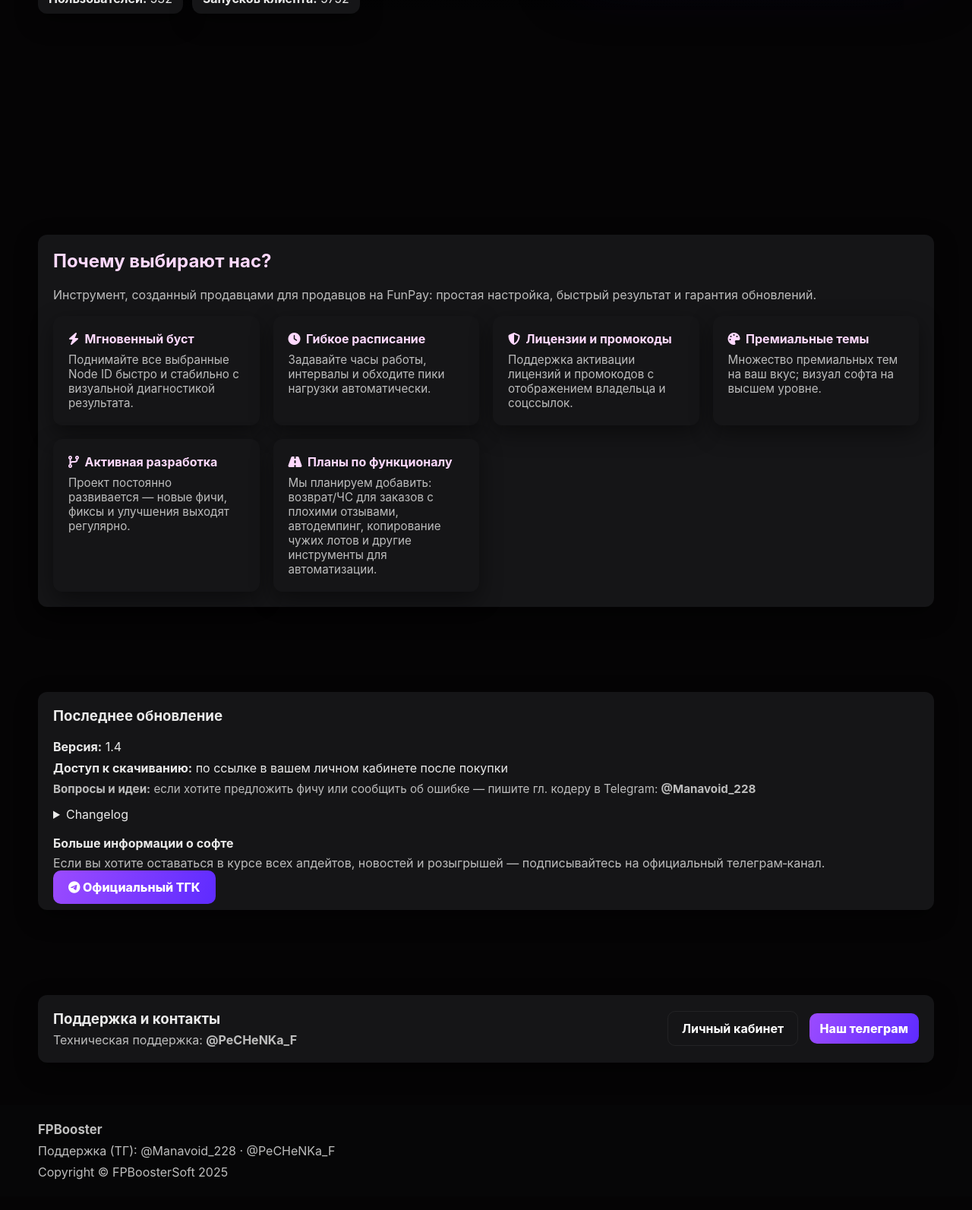
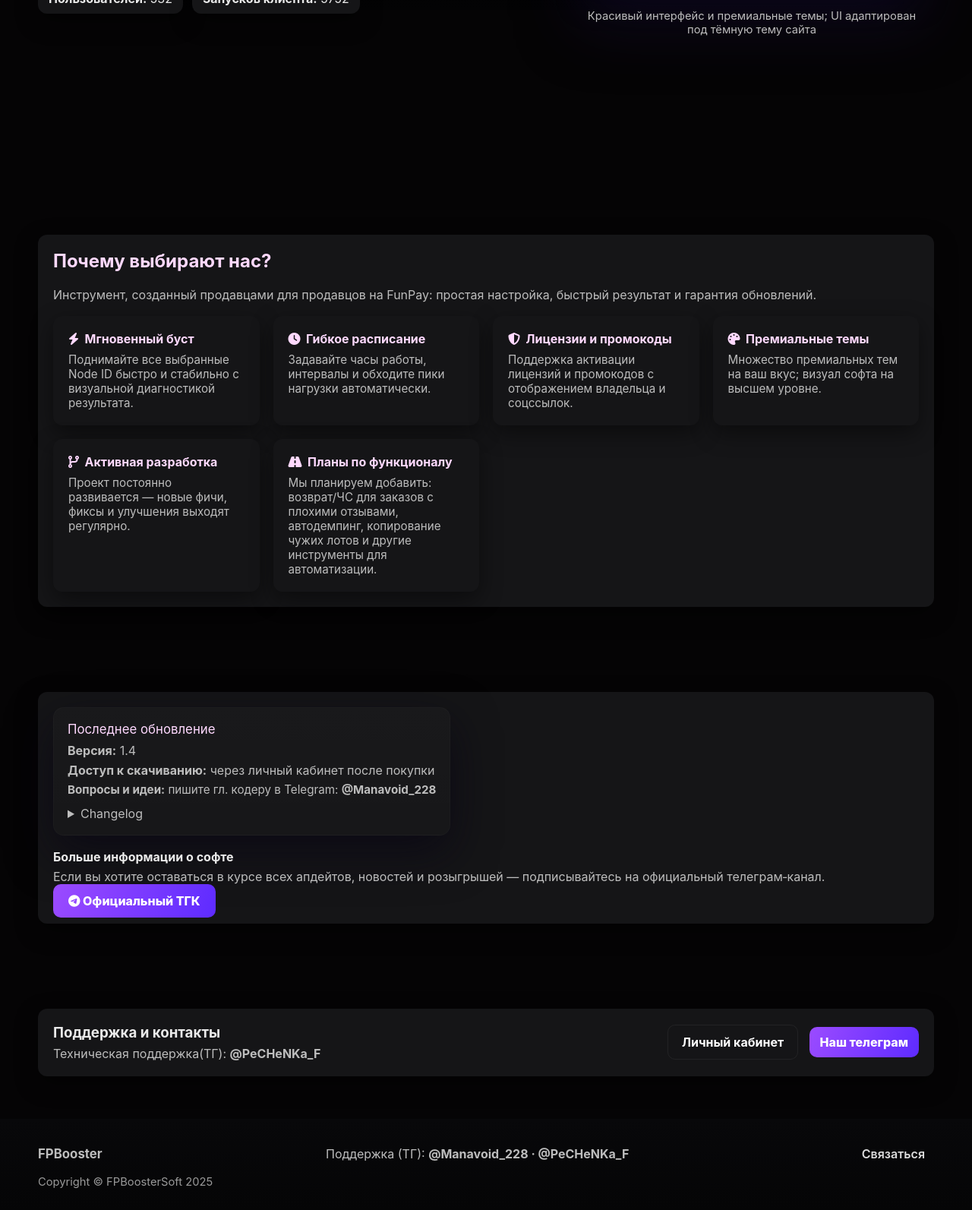
Before and after one commit to Nnbebra/fpbooster-server, a FastAPI app: page / in a window 1280 px wide. Shown: the part 587-2180 px from the top of the page at 76% size. Before the commit the page ends 2140 px from the top, so only its background shows below. Run offline with FastAPI, Linux system fonts and the light colour scheme; parts of the project's set-up code (start-up, migrations or seed data) failed here and were passed over.

Commit message:
Update index.html

```diff
--- a/templates/index.html
+++ b/templates/index.html
@@ -21,46 +21,20 @@
     a{color:inherit;text-decoration:none}
     .container{max-width:1180px;margin:0 auto;padding:0 18px}
 
-    /* Navbar */
+    /* Navbar layout: left group (brand+version) and right group (links) */
     .navbar{position:fixed;top:0;left:0;right:0;height:72px;display:flex;align-items:center;background:linear-gradient(180deg, rgba(5,5,6,0.75), rgba(5,5,6,0.6));backdrop-filter: blur(6px);z-index:120;padding:0 18px;box-shadow:0 6px 22px rgba(0,0,0,0.55);}
-    .brand{font-weight:800;font-size:1.125rem;display:flex;align-items:center;gap:10px;color:#fff}
+    .header-inner{display:flex;align-items:center;gap:16px;width:100%;justify-content:space-between}
+    .left-group{display:flex;align-items:center;gap:10px}
+    .right-group{display:flex;align-items:center;gap:12px}
+    .brand{font-weight:800;font-size:1.125rem;color:#fff;display:flex;align-items:center;gap:8px}
     .brand .ver{background:var(--glass);color:var(--accent1);padding:4px 8px;border-radius:8px;font-weight:700;font-size:0.85rem}
-    .nav{margin-left:auto;display:flex;gap:12px;align-items:center}
     .nav-link{color:#dcdcdc;padding:8px 12px;border-radius:8px;font-weight:600;display:inline-flex;align-items:center;gap:8px}
     .btn-cta{background:var(--gradient);color:#fff;padding:10px 14px;border-radius:10px;font-weight:800;border:none;display:inline-flex;align-items:center;gap:8px}
 
     /* Hero with limited background image and fade */
-    .hero{
-      min-height:86vh; display:flex; align-items:center; padding-top:96px; position:relative;
-      background: linear-gradient(180deg, rgba(6,6,8,0.0), rgba(6,6,8,0.0));
-      overflow:hidden;
-    }
-    /* Background image container limited to hero height + small margin */
-    .hero-bg {
-      position: absolute;
-      top: 0;
-      left: 50%;
-      transform: translateX(-50%);
-      width: 1100px;           /* controls how far image stretches horizontally */
-      max-width: 120%;
-      height: 560px;          /* stops background after hero area */
-      background-image: url('/templates/Bakground.png');
-      background-position: center top;
-      background-repeat: no-repeat;
-      background-size: cover;
-      opacity: 0.92;
-      filter: saturate(1.05) contrast(1.02);
-      z-index: 0;
-      pointer-events: none;
-    }
-    /* fade to black below the bg image */
-    .hero-bg::after{
-      content:"";
-      position:absolute;
-      left:0; right:0; bottom:-40px;
-      height:220px;
-      background: linear-gradient(180deg, rgba(5,5,6,0.0), rgba(5,5,6,1));
-    }
+    .hero{min-height:86vh; display:flex; align-items:center; padding-top:96px; position:relative; overflow:hidden;}
+    .hero-bg { position:absolute; top:0; left:50%; transform:translateX(-50%); width:1100px; max-width:120%; height:560px; background-image:url('/static/Bakground.png'); background-position:center top; background-repeat:no-repeat; background-size:cover; opacity:0.92; filter:saturate(1.05) contrast(1.02); z-index:0; pointer-events:none; }
+    .hero-bg::after{ content:""; position:absolute; left:0; right:0; bottom:-40px; height:220px; background:linear-gradient(180deg, rgba(5,5,6,0.0), rgba(5,5,6,1)); }
 
     .hero-grid{position:relative; z-index:2; display:grid; grid-template-columns: 1fr 480px; gap:28px; align-items:center; width:100%}
     .hero-left h1{font-size:44px;margin:0 0 14px;color:#fff;line-height:1.05}
@@ -70,17 +44,9 @@
     .btn-outline{background:transparent;color:#fff;padding:12px 18px;border-radius:10px;border:1px solid rgba(255,255,255,0.06);font-weight:700}
 
     /* UI image card — styled to look premium */
-    .visual-card{background:transparent;border-radius:14px;padding:14px;display:flex;flex-direction:column;align-items:center; justify-content:center}
-    .visual-frame{
-      width:100%;
-      border-radius:16px;
-      overflow:hidden;
-      background:linear-gradient(180deg, rgba(255,255,255,0.02), rgba(255,255,255,0.01));
-      box-shadow: 0 30px 80px rgba(17,10,40,0.7), 0 8px 28px rgba(0,0,0,0.6);
-      border: 1px solid rgba(255,255,255,0.02);
-    }
-    .visual-frame img{display:block;width:100%;height:auto;object-fit:cover;transform:translateZ(0);}
-
+    .visual-card{background:transparent;border-radius:14px;padding:14px;display:flex;flex-direction:column;align-items:center;justify-content:center}
+    .visual-frame{width:100%;border-radius:16px;overflow:hidden;background:linear-gradient(180deg, rgba(255,255,255,0.02), rgba(255,255,255,0.01));box-shadow:0 30px 80px rgba(17,10,40,0.7), 0 8px 28px rgba(0,0,0,0.6);border:1px solid rgba(255,255,255,0.02)}
+    .visual-frame img{display:block;width:100%;height:auto;object-fit:cover;transform:translateZ(0)}
     .visual-caption{margin-top:12px;color:var(--muted);font-size:0.92rem;text-align:center}
 
     /* Section & cards */
@@ -90,13 +56,16 @@
     .benefit h5{margin:0 0 8px;color:#ffd9ff;font-size:1rem}
     .benefit p{margin:0;color:var(--muted);font-size:0.95rem}
 
-    /* Update & info */
-    .update-row{display:flex;gap:14px;align-items:flex-start;flex-wrap:wrap}
-    .update-box{min-width:260px;flex:1}
+    /* Update card */
+    .update-card{background: linear-gradient(180deg, rgba(255,255,255,0.02), rgba(255,255,255,0.01)); border-radius:14px; padding:18px; box-shadow: 0 22px 60px rgba(9,6,20,0.7); border: 1px solid rgba(255,255,255,0.02)}
+    .update-title{font-size:1.05rem;color:#ffd9ff;margin-bottom:8px}
+    .update-meta{display:flex;flex-direction:column;gap:6px;color:var(--muted)}
 
     /* Footer */
-    footer{background:#060607;color:#bfbfbf;padding:22px 0}
-    .footer-row{display:flex;flex-direction:column;gap:8px;align-items:flex-start;max-width:1180px;margin:0 auto;padding:0 18px}
+    .footer{background: linear-gradient(180deg, rgba(8,8,10,1), rgba(5,5,6,1)); padding:28px 0; color:var(--muted)}
+    .footer-inner{max-width:1180px;margin:0 auto;padding:0 18px;display:flex;flex-direction:column;gap:10px}
+    .footer-top{display:flex;align-items:center;justify-content:space-between;gap:12px;flex-wrap:wrap}
+    .footer-bottom{font-size:0.92rem;color:#9a9a9a}
 
     /* Responsive */
     @media (max-width: 980px){
@@ -111,17 +80,19 @@
 </head>
 <body>
   <header class="navbar" role="banner" aria-label="Главная навигация">
-    <div class="container" style="display:flex;align-items:center;gap:16px;">
-      <a class="brand" href="/" aria-label="FPBooster — главная">
-        <span>FPBooster</span>
-        <span id="version-badge" class="ver">v1.4</span>
-      </a>
+    <div class="container header-inner">
+      <div class="left-group">
+        <a class="brand" href="/" aria-label="FPBooster — главная">
+          <span>FPBooster</span>
+          <span id="version-badge" class="ver">v1.4</span>
+        </a>
+      </div>
 
-      <nav class="nav" role="navigation" aria-label="Основные разделы">
+      <div class="right-group">
         <a class="nav-link" href="/support" target="_blank" rel="noopener"><i class="fa-solid fa-headset"></i> Поддержка</a>
         <a class="nav-link" href="/buy"><i class="fa-solid fa-bag-shopping"></i> Купить</a>
         <a class="btn-cta" href="/cabinet"><i class="fa-solid fa-user"></i> Личный кабинет</a>
-      </nav>
+      </div>
     </div>
   </header>
 
@@ -152,8 +123,7 @@
 
           <div class="visual-card" aria-hidden="false">
             <div class="visual-frame" role="img" aria-label="Интерфейс FPBooster">
-              <img src="/templates/Ui.png" alt="UI FPBooster" loading="lazy"
-                   onerror="this.onerror=null;this.src='/static/hero_fallback.gif'">
+              <img src="/static/Ui.png" alt="UI FPBooster" loading="lazy" onerror="this.onerror=null;this.src='/static/hero_fallback.gif'">
             </div>
             <div class="visual-caption">Красивый интерфейс и премиальные темы; UI адаптирован под тёмную тему сайта</div>
           </div>
@@ -205,14 +175,12 @@
     <section aria-labelledby="update-title">
       <div class="container">
         <div class="card" style="display:flex;gap:18px;align-items:flex-start;flex-wrap:wrap">
-          <div class="update-box">
-            <h3 id="update-title" style="margin-top:0;">Последнее обновление</h3>
-            <div style="display:flex;flex-direction:column;gap:8px">
+          <div class="update-card update-box">
+            <div class="update-title">Последнее обновление</div>
+            <div class="update-meta">
               <div><strong>Версия:</strong> <span id="upd-ver">1.4</span></div>
-              <div><strong>Доступ к скачиванию:</strong> по ссылке в вашем личном кабинете после покупки</div>
-              <div style="color:var(--muted);font-size:0.95rem;">
-                <strong>Вопросы и идеи:</strong> если хотите предложить фичу или сообщить об ошибке — пишите гл. кодеру в Telegram: <strong>@Manavoid_228</strong>
-              </div>
+              <div><strong>Доступ к скачиванию:</strong> через личный кабинет после покупки</div>
+              <div style="color:var(--muted);font-size:0.95rem;"><strong>Вопросы и идеи:</strong> пишите гл. кодеру в Telegram: <strong>@Manavoid_228</strong></div>
               <details style="margin-top:6px;">
                 <summary>Changelog</summary>
                 <div id="upd-changelog" style="white-space:pre-wrap;margin-top:8px;color:var(--muted);">Вся информация об обновлениях ведётся в официальном телеграм‑канале.</div>
@@ -234,7 +202,7 @@
         <div class="card" style="display:flex;justify-content:space-between;gap:18px;align-items:center;flex-wrap:wrap">
           <div>
             <h3 id="contact-title" style="margin:0 0 6px">Поддержка и контакты</h3>
-            <div style="color:var(--muted)">Техническая поддержка: <strong>@PeCHeNKa_F</strong></div>
+            <div style="color:var(--muted)">Техническая поддержка(ТГ): <strong>@PeCHeNKa_F</strong></div>
           </div>
           <div>
             <a class="btn-outline" href="/cabinet">Личный кабинет</a>
@@ -245,16 +213,18 @@
     </section>
   </main>
 
-  <footer role="contentinfo" style="background:#060607;">
-    <div class="footer-row">
-      <div style="font-weight:700;font-size:1.05rem">FPBooster</div>
-      <div style="color:var(--muted)">Поддержка (ТГ): @Manavoid_228 · @PeCHeNKa_F</div>
-      <div style="color:var(--muted)">Copyright © FPBoosterSoft 2025</div>
+  <footer class="footer" role="contentinfo">
+    <div class="footer-inner">
+      <div class="footer-top">
+        <div style="font-weight:700;font-size:1.05rem">FPBooster</div>
+        <div>Поддержка (ТГ): <strong>@Manavoid_228 · @PeCHeNKa_F</strong></div>
+        <div><a class="nav-link" href="/support">Связаться</a></div>
+      </div>
+      <div class="footer-bottom">Copyright © FPBoosterSoft 2025</div>
     </div>
   </footer>
 
   <script>
-    // Подтягиваем /api/update для актуальной версии и changelog (если нужно)
     (function(){
       fetch('/api/update', {cache: 'no-store'}).then(r=>{
         if(!r.ok) throw new Error('no update');
@@ -266,10 +236,7 @@
         document.getElementById('upd-ver').textContent = ver;
         var node = document.getElementById('upd-changelog');
         if(node) node.textContent = changelog;
-        // stats are static per request — kept as provided earlier
-      }).catch(()=>{
-        // leave current static values if fetch fails
-      });
+      }).catch(()=>{});
     })();
   </script>
 </body>
```
